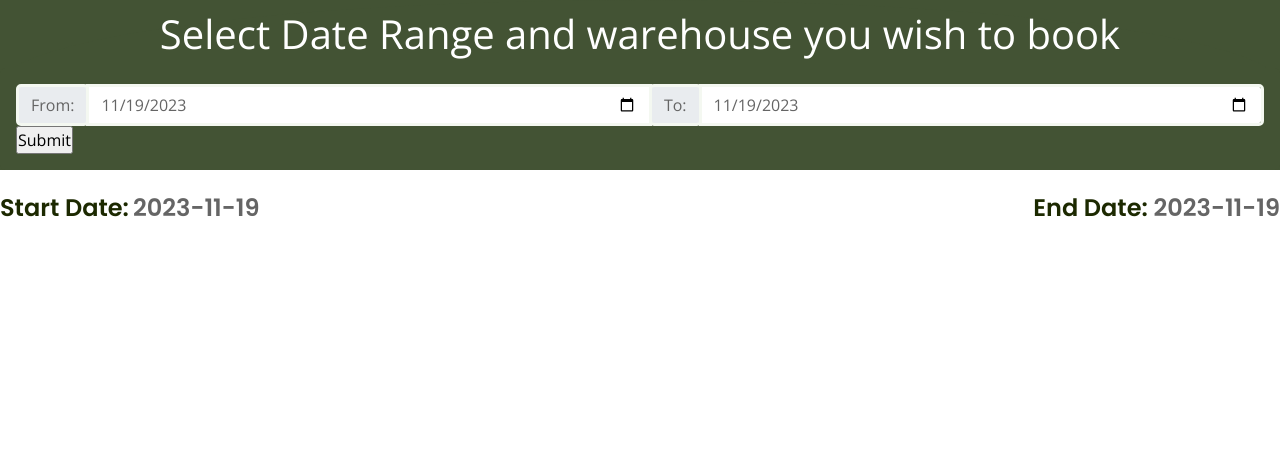
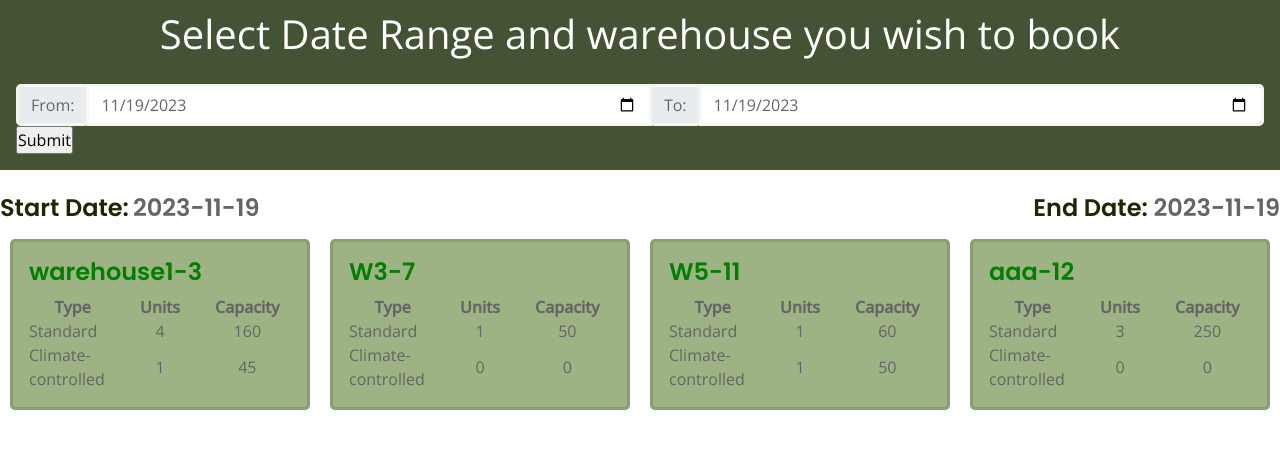
Before and after one commit to Patel-Jenil/IT314_StoreEZ_G5, a Django app: page /farmer/search in a window 1280 px wide. Shown: the part 85-534 px from the top of the page. Run offline with Django 4.2, Linux system fonts and the light colour scheme; a user stored in the database is signed in; data comes from the database, SQL or seed files in the repository; some libraries are stand-ins or nearby versions.

Commit message:
Search page validation and Search page turned into GET method and Algo revised.

```diff
--- a/Project/farmer/templates/farmer/search.html
+++ b/Project/farmer/templates/farmer/search.html
@@ -32,7 +32,7 @@
         <div class="bg-dgreen py4 d-flex flex-column justify-content-end align-items-center mb-4 rempad">
             <div class="font-large py-1">Select Date Range and warehouse you wish to book</div>
             <div class="w-100">
-                <form method="POST" action="" class="card card-body bg-dgreen border-none">
+                <form method="GET" action="" class="card card-body bg-dgreen border-none">
                 {% csrf_token %}
                 <div class="form-group row">
 
--- a/Project/farmer/views.py
+++ b/Project/farmer/views.py
@@ -177,52 +177,68 @@ def booking(request,id):
 
 @login_required(login_url='login')
 def search(request):
-    context = {'startdate':date.today().strftime('%Y-%m-%d'), 'enddate':date.today().strftime('%Y-%m-%d')}
     # unit = Booking.objects.all()
 
-    if request.method == 'POST':
-        start_date = request.POST.get('startdate')
-        end_date = request.POST.get('enddate')
+    # if request.method == 'POST':
+    start_date = request.GET.get('startdate','')
+    end_date = request.GET.get('enddate', '')
 
-        if not start_date or not end_date or start_date>end_date:
-            messages.error(request, "Invalid Dates")
-            return redirect('search')
+    if (not start_date and end_date) or (not end_date and start_date) or start_date > end_date:
+        messages.error(request, "Invalid Dates")
+        context = {'startdate':date.today().strftime('%Y-%m-%d'), 'enddate':date.today().strftime('%Y-%m-%d')}
+    else:
+        if start_date == '':
+            start_date = date.today().strftime('%Y-%m-%d')
+        # else:
+            # pass
+            # start_date = datetime.strptime(start_date, '%d-%m-%Y').strftime('%Y-%m-%d')
+        if end_date == '':
+            end_date = date.today().strftime('%Y-%m-%d')
+        # else:
+            # pass
+            # end_date = datetime.strptime(end_date, '%d-%m-%Y').strftime('%Y-%m-%d')
+        # start_date = datetime.strptime(start_date, '%Y-%m-%d').date()
+        # end_date = datetime.strptime(end_date, '%Y-%m-%d').date()
 
-        else:
-            # booked_units = Booking.objects.filter(start_date__lte=end_date, end_date__gte=start_date)
-            # booked_units = Booking.objects.filter(Q(Q(start_date__lte=end_date) & Q(end_date__gte=end_date)) | Q(Q(start_date__lte=start_date) & Q(end_date__gte=start_date)))\
-            #                     .values_list('unit', flat=True)
-            booked_units = Booking.objects.filter(Q(start_date__lte=end_date,end_date__gte=end_date) | Q(start_date__lte=start_date,end_date__gte=start_date)). \
-                values_list('unit', flat=True).exclude(unit=None)
-            # print(booked_units)
-            print("Booked_units: ",booked_units)
-            # warehouses = Warehouse.objects.values_list('name', 'id')
-            warehouses = Warehouse.objects.all()
+        # booked_units = Booking.objects.filter(start_date__lte=end_date, end_date__gte=start_date)
+        # booked_units = Booking.objects.filter(Q(Q(start_date__lte=end_date) & Q(end_date__gte=end_date)) | Q(Q(start_date__lte=start_date) & Q(end_date__gte=start_date)))\
+        #                     .values_list('unit', flat=True)
+        # booked_units = Booking.objects.filter(Q(start_date__lte=end_date,end_date__gte=end_date) | Q(start_date__lte=start_date,end_date__gte=start_date)). \
 
-            warehouses_with_unit = []
-            for warehouse in warehouses:
-                # units = warehouse.unit_set.all()
-                units = warehouse.unit_set.exclude(id__in=booked_units.values_list('unit'))
-                # for x in units:
-                #     print(x.type)
-                hot_units = 0
-                cold_units = 0
-                hot_capacity = 0
-                cold_capacity = 0
-                if len(units) > 0:
-                    for x in units:
-                        if x.type == "Hot":
-                            hot_units += 1
-                            hot_capacity += x.capacity
-                        else:
-                            cold_units += 1
-                            cold_capacity += x.capacity
-                if len(units) > 0:
-                    warehouses_with_unit.append({'warehouse': warehouse, 'hot_units': hot_units, 'hot_capacity':hot_capacity, 'cold_units':cold_units, 'cold_capacity':cold_capacity})
-                # print(units)
-            print(warehouses_with_unit)
-            context = {'warehouses_with_unit': warehouses_with_unit, 'startdate':start_date, 'enddate':end_date}
-        # print(warehouses)
+        # Jenil: booked_units = Booking.objects.filter(Q(start_date__gte=start_date,start_date__lte=end_date) | Q(end_date__gte=start_date,end_date__lte=end_date)). \
+        # Algorithm made by JENIL PATEL (202101074)
+        booked_units = Booking.objects.filter(start_date__lte=end_date,end_date__gte=start_date). \
+            values_list('unit', flat=True).exclude(unit=None).distinct()
+        # print(booked_units)
+        print("Bookings: ",Booking.objects.filter(start_date__lte=end_date,end_date__gte=start_date).values_list(flat=True))
+        print("Booked_units: ",booked_units)
+        # warehouses = Warehouse.objects.values_list('name', 'id')
+        warehouses = Warehouse.objects.all()
+
+        warehouses_with_unit = []
+        for warehouse in warehouses:
+            # units = warehouse.unit_set.all()
+            units = warehouse.unit_set.exclude(id__in=booked_units.values_list('unit'))
+            # for x in units:
+            #     print(x.type)
+            hot_units = 0
+            cold_units = 0
+            hot_capacity = 0
+            cold_capacity = 0
+            if len(units) > 0:
+                for x in units:
+                    if x.type == "Hot":
+                        hot_units += 1
+                        hot_capacity += x.capacity
+                    else:
+                        cold_units += 1
+                        cold_capacity += x.capacity
+            if len(units) > 0:
+                warehouses_with_unit.append({'warehouse': warehouse, 'hot_units': hot_units, 'hot_capacity':hot_capacity, 'cold_units':cold_units, 'cold_capacity':cold_capacity})
+            # print(units)
+        print(warehouses_with_unit)
+        context = {'warehouses_with_unit': warehouses_with_unit, 'startdate':start_date, 'enddate':end_date}
+    # print(warehouses)
 
     return render(request,'farmer/search.html',context)
 
@@ -235,21 +251,24 @@ def book(request,id, start, end):
 
     #  Gettinng all the units of that warehouse
     all_units = warehouse.unit_set.all()
-
+    end_date = datetime.strptime(end, '%Y-%m-%d').date()
+    start_date = datetime.strptime(start, '%Y-%m-%d').date()
     # Getting all the
     # booked_units = Booking.objects.filter(start_date__range=[start, end], end_date__range=[start, end])\
     #                            .values_list('unit', flat=True)
-    # booked_units = Booking.objects.filter(Q(start_date__lte=end) & Q(end_date__gte=end) | Q(start_date__lte=start) & Q(end_date__gte=start))\
-    #                            .values_list('unit', flat=True)
-    booked_units = Booking.objects.filter(Q(start_date__lte=end,end_date__gte=end) | Q(start_date__lte=start,end_date__gte=start)). \
-                values_list('unit', flat=True).exclude(unit=None)
+    # Adit: booked_units = Booking.objects.filter(Q(start_date__lte=end) & Q(end_date__gte=end) | Q(start_date__lte=start) & Q(end_date__gte=start))\
+    #                            .values_list('unit', flat=True) This it accepts already booked units also. Contact me to know more
+    # Jenil: booked_units = Booking.objects.filter(Q(start_date__gte=start_date,start_date__lte=end_date) | Q(end_date__gte=start_date,end_date__lte=end_date)). \
+    # Algorithm made by JENIL PATEL (202101074)
+    booked_units = Booking.objects.filter(start_date__lte=end_date,end_date__gte=start_date). \
+            values_list('unit', flat=True).exclude(unit=None).distinct()
     # print(booked_units)
+    print("Bookings: ",Booking.objects.filter(start_date__lte=end_date,end_date__gte=start_date))
     print("Booked_units: ",booked_units)
     #  Excluding all the units that have been blocked
     unbooked_units = all_units.exclude(id__in=booked_units.values_list('unit'))
     # Total Days
-    end_date = datetime.strptime(end, '%Y-%m-%d').date()
-    start_date = datetime.strptime(start, '%Y-%m-%d').date()
+
     total_days = (end_date - start_date).days + 1
     print("Start Date:", start_date)
     print("End Date:", end_date)
```
